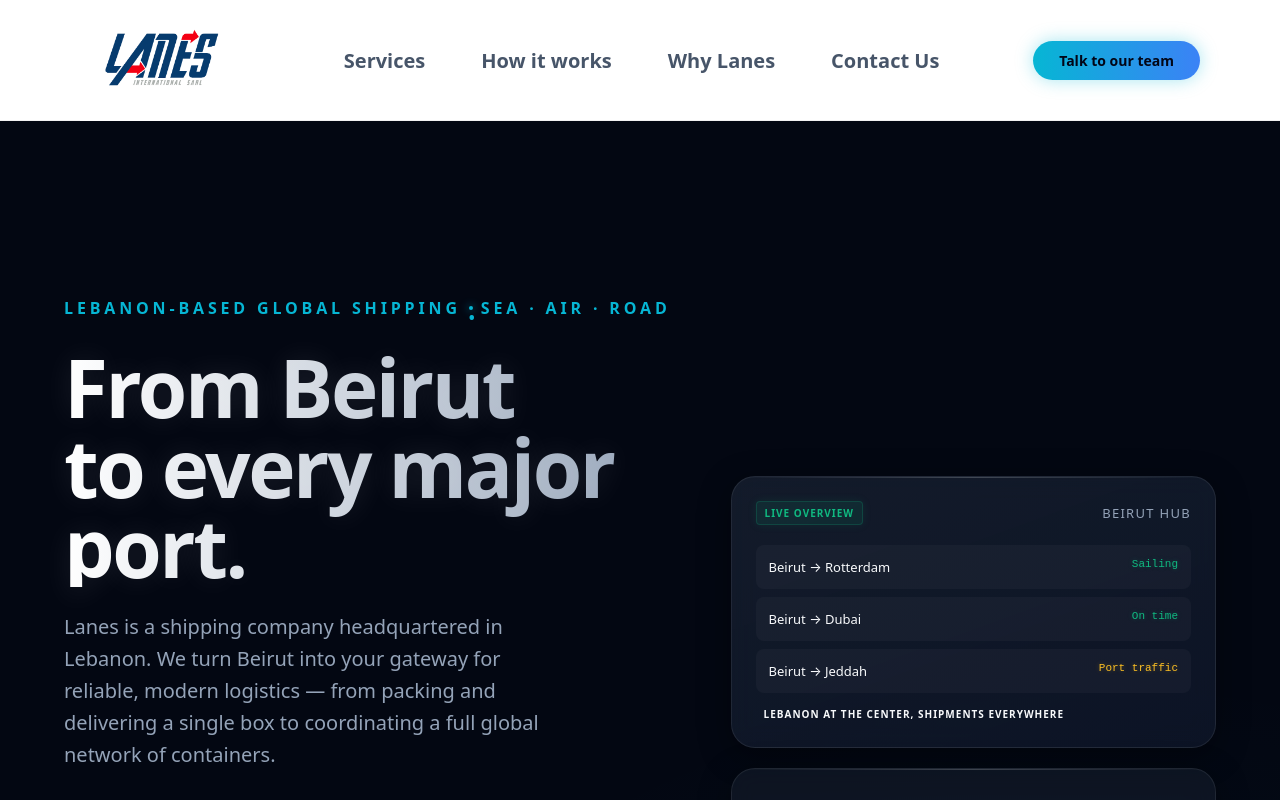
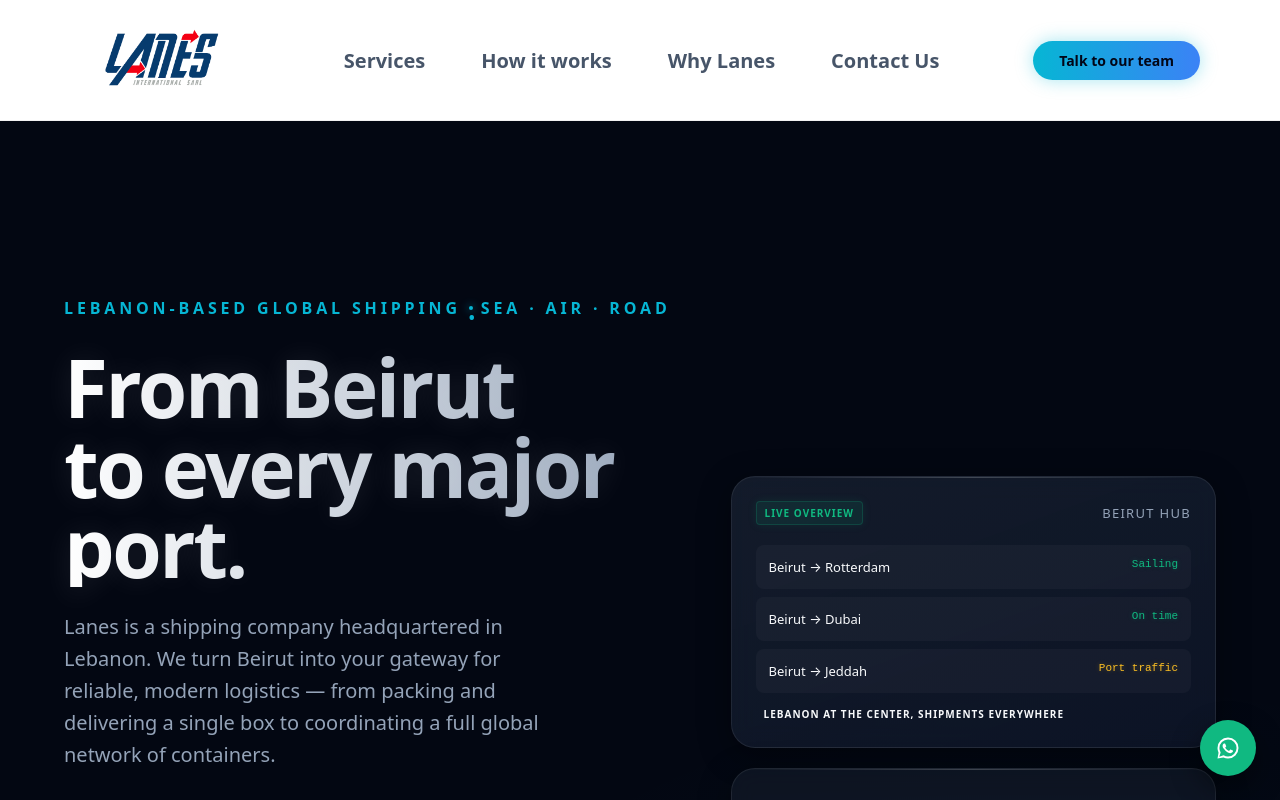
Before and after one commit to georgesmakoukji/lanes, a Next.js app: page / in a window 1280 px wide. Shown: the top 800 px of the page. Built offline with nearby package versions, Linux system fonts and the light colour scheme.

Commit message:
feat: Add WhatsApp floating button for direct user engagement and improved accessibility

```diff
--- a/app/globals.css
+++ b/app/globals.css
@@ -833,6 +833,29 @@ button {
   display: contents;
 }
 
+/* WHATSAPP FLOATING BUTTON */
+.whatsapp-button {
+  position: fixed;
+  right: 24px;
+  bottom: 24px;
+  width: 56px;
+  height: 56px;
+  border-radius: 9999px;
+  background: var(--accent-green);
+  display: flex;
+  align-items: center;
+  justify-content: center;
+  box-shadow: 0 12px 30px rgba(0, 0, 0, 0.45);
+  text-decoration: none;
+  z-index: 200;
+}
+
+.whatsapp-button svg {
+  width: 28px;
+  height: 28px;
+  fill: #ffffff;
+}
+
 /* MOBILE RESPONSIVE TWEAKS */
 @media (max-width: 768px) {
   .hero h1 {
--- a/app/page.js
+++ b/app/page.js
@@ -618,6 +618,22 @@ export default function HomePage() {
           </div>
         </div>
       </footer>
+
+      <a
+        href="https://wa.me/9613644411"
+        className="whatsapp-button"
+        target="_blank"
+        rel="noreferrer"
+        aria-label="Chat with Lanes on WhatsApp"
+      >
+        <svg
+          xmlns="http://www.w3.org/2000/svg"
+          viewBox="0 0 32 32"
+          aria-hidden="true"
+        >
+          <path d="M16 6.2A9.77 9.77 0 0 0 6.2 16a9.6 9.6 0 0 0 1.4 5.1L6 26l5-1.6A9.9 9.9 0 0 0 16 25.8 9.77 9.77 0 0 0 25.8 16 9.74 9.74 0 0 0 16 6.2Zm0-2.2A12 12 0 0 1 28 16 12 12 0 0 1 16 28a12.2 12.2 0 0 1-5.2-1.2L4 28l1.2-6.7A11.9 11.9 0 0 1 4 16 12 12 0 0 1 16 4Zm5.2 14.8c-.3-.2-1.8-.9-2.1-1s-.5-.2-.7.2-.8 1-1 1.2-.4.2-.7 0a7.6 7.6 0 0 1-2.2-1.4 8.21 8.21 0 0 1-1.6-2c-.2-.3 0-.4.2-.6l.5-.5a2 2 0 0 0 .3-.5.55.55 0 0 0 0-.5c0-.2-.7-1.8-1-2.4s-.5-.5-.7-.5h-.6a1.1 1.1 0 0 0-.8.4 3.31 3.31 0 0 0-1 2.4 5.72 5.72 0 0 0 1.2 3.1 12.91 12.91 0 0 0 4.8 4.4 16.06 16.06 0 0 0 1.7.6 4.07 4.07 0 0 0 1.9.1 3.18 3.18 0 0 0 2.1-1.5 2.62 2.62 0 0 0 .2-1.5c-.1-.1-.2-.1-.5-.3Z" />
+        </svg>
+      </a>
     </>
   );
 }
```
